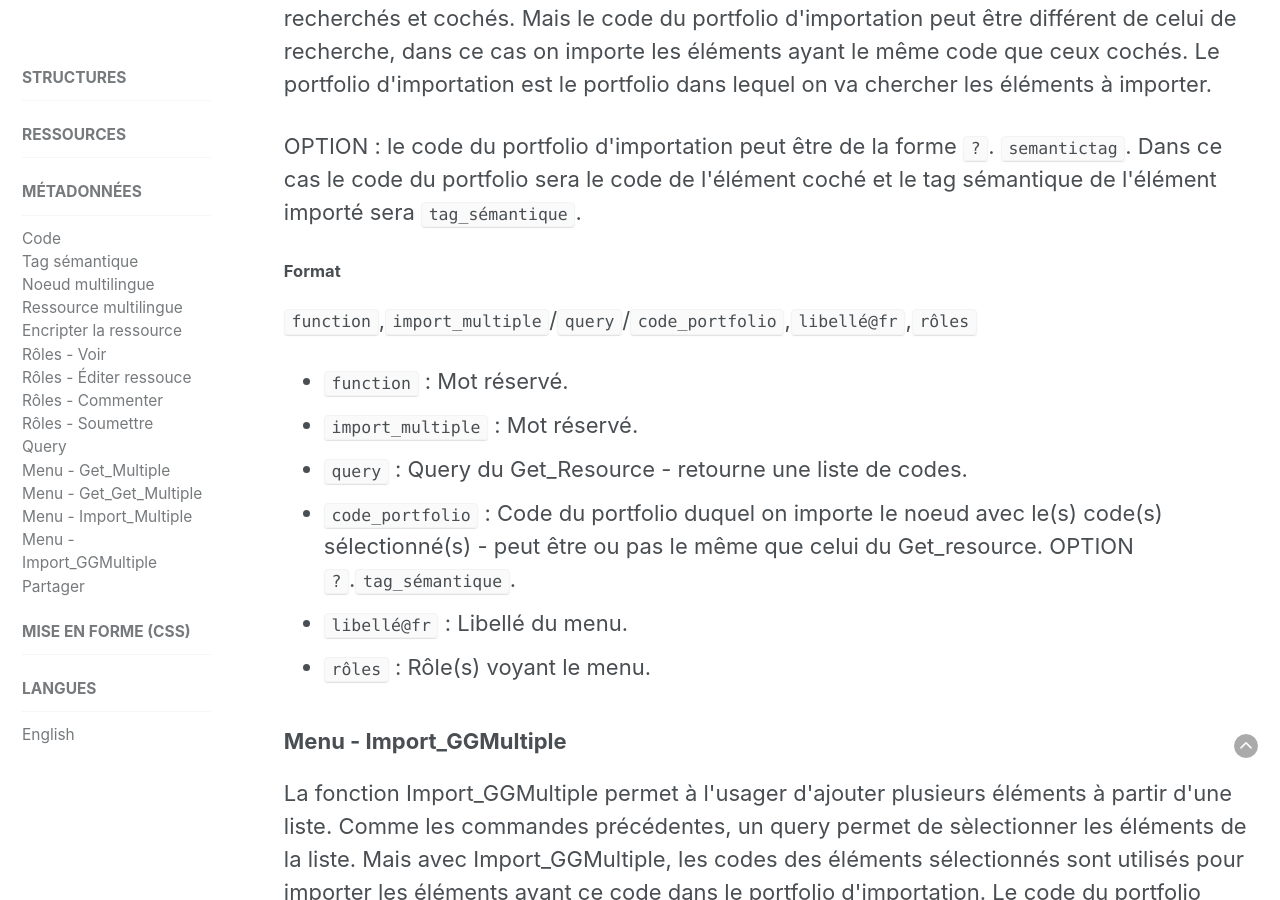
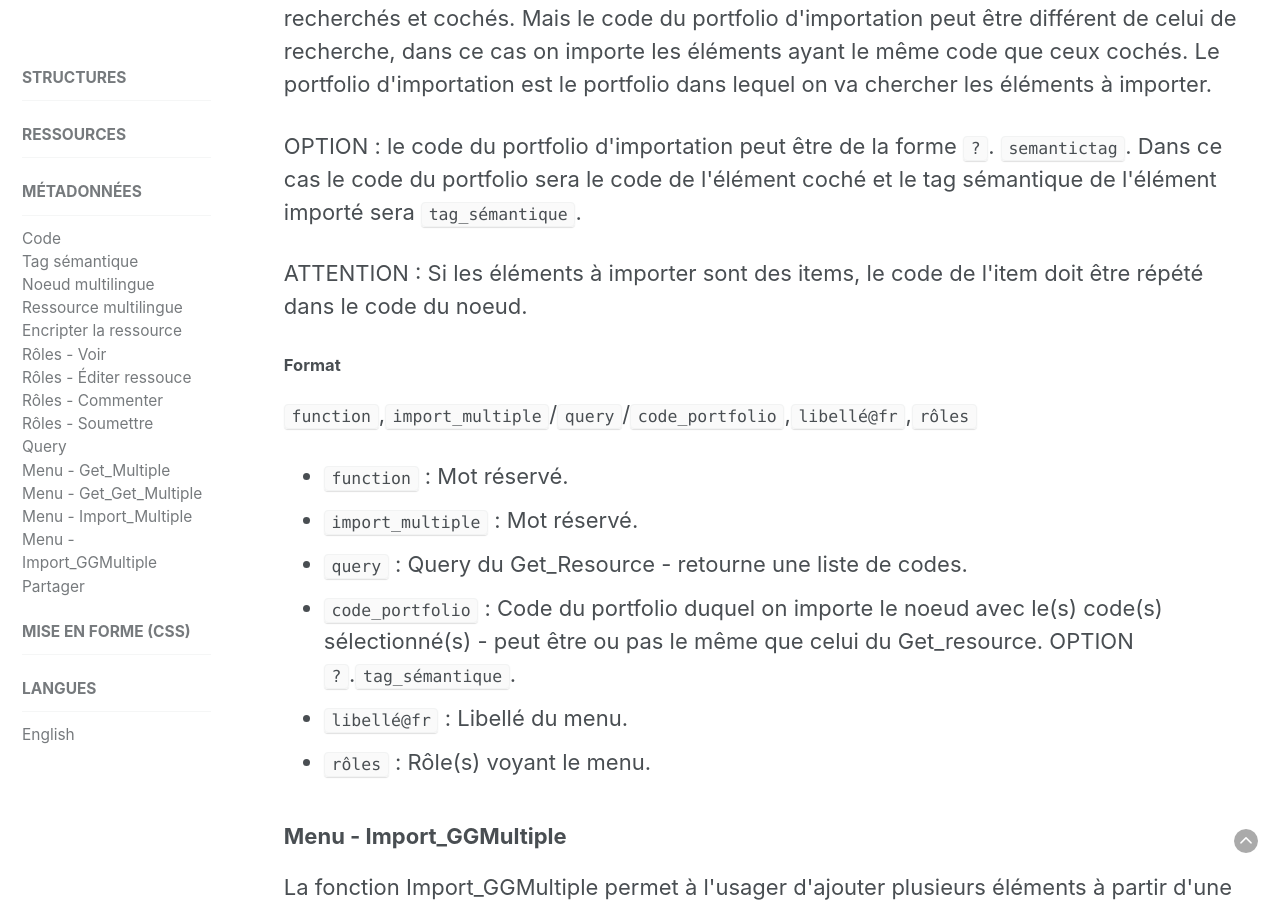
Before and after one commit to karutaproject/karuta-frontend-documentation, a Jekyll site: the page built from _pages/metadata_fr.html, in a window 1280 px wide and 900 px high, scrolled down 6886 px. Built offline with Jekyll 4.4.1, drawn with Linux system fonts in a browser that asks for light colours.

Commit message:
Remarque pour import_multiple

```diff
--- a/_pages/metadata_fr.html
+++ b/_pages/metadata_fr.html
@@ -278,6 +278,8 @@ sidebar:
 		<code>semantictag</code>. Dans ce cas le code du portfolio sera le code de l'élément coché
 		et le tag sémantique de l'élément importé sera <code>tag_sémantique</code>.
 	</p>
+	<p>ATTENTION : Si les éléments à importer sont des items, le code de l'item doit être répété dans le code du noeud.
+	</p>
 	<h4>Format</h4>
 	<p><code>function</code>,<code>import_multiple</code>/<code>query</code>/<code>code_portfolio</code>,<code>libellé@fr</code>,<code>rôles</code></p>
 	<ul>
```
